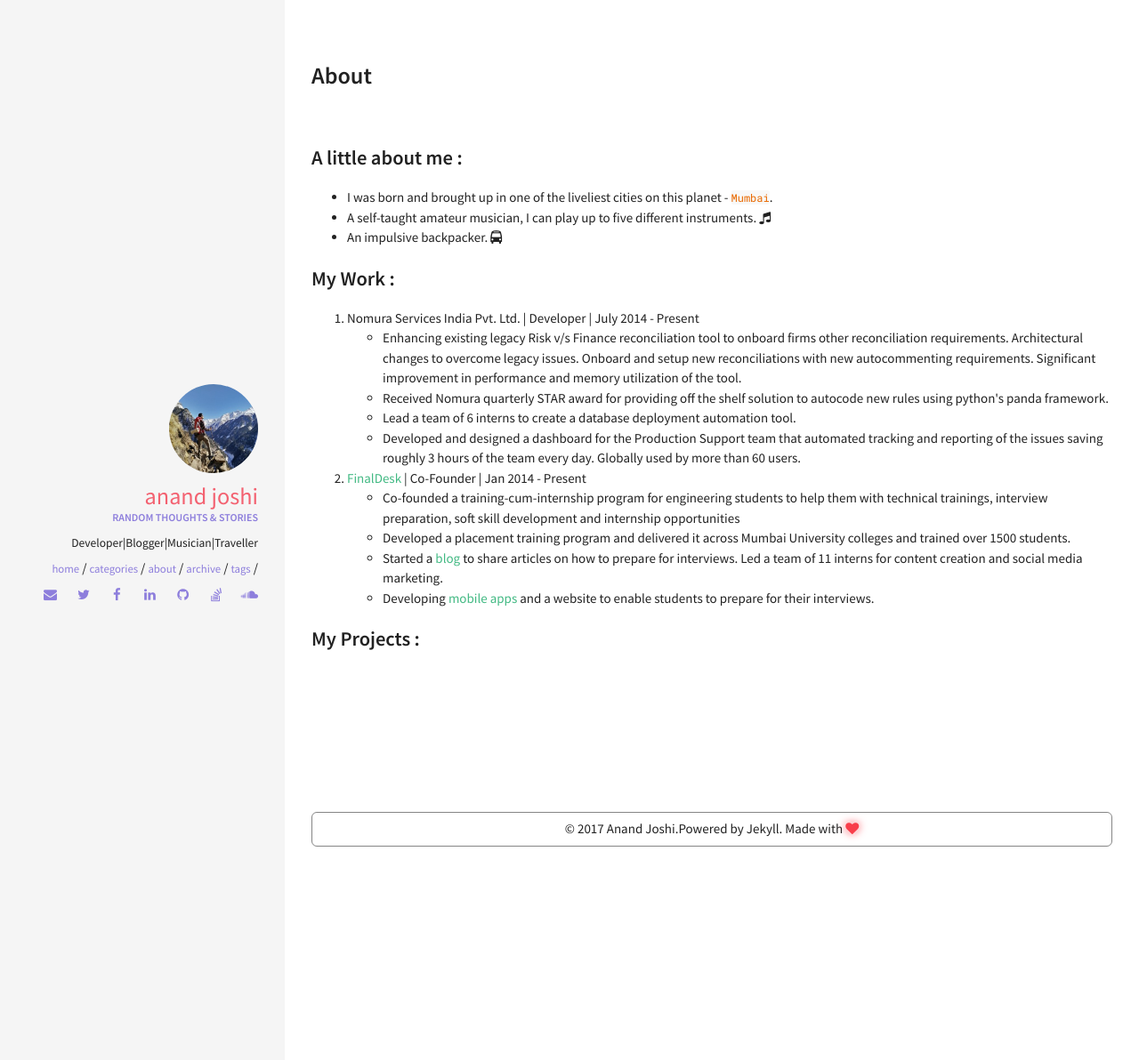
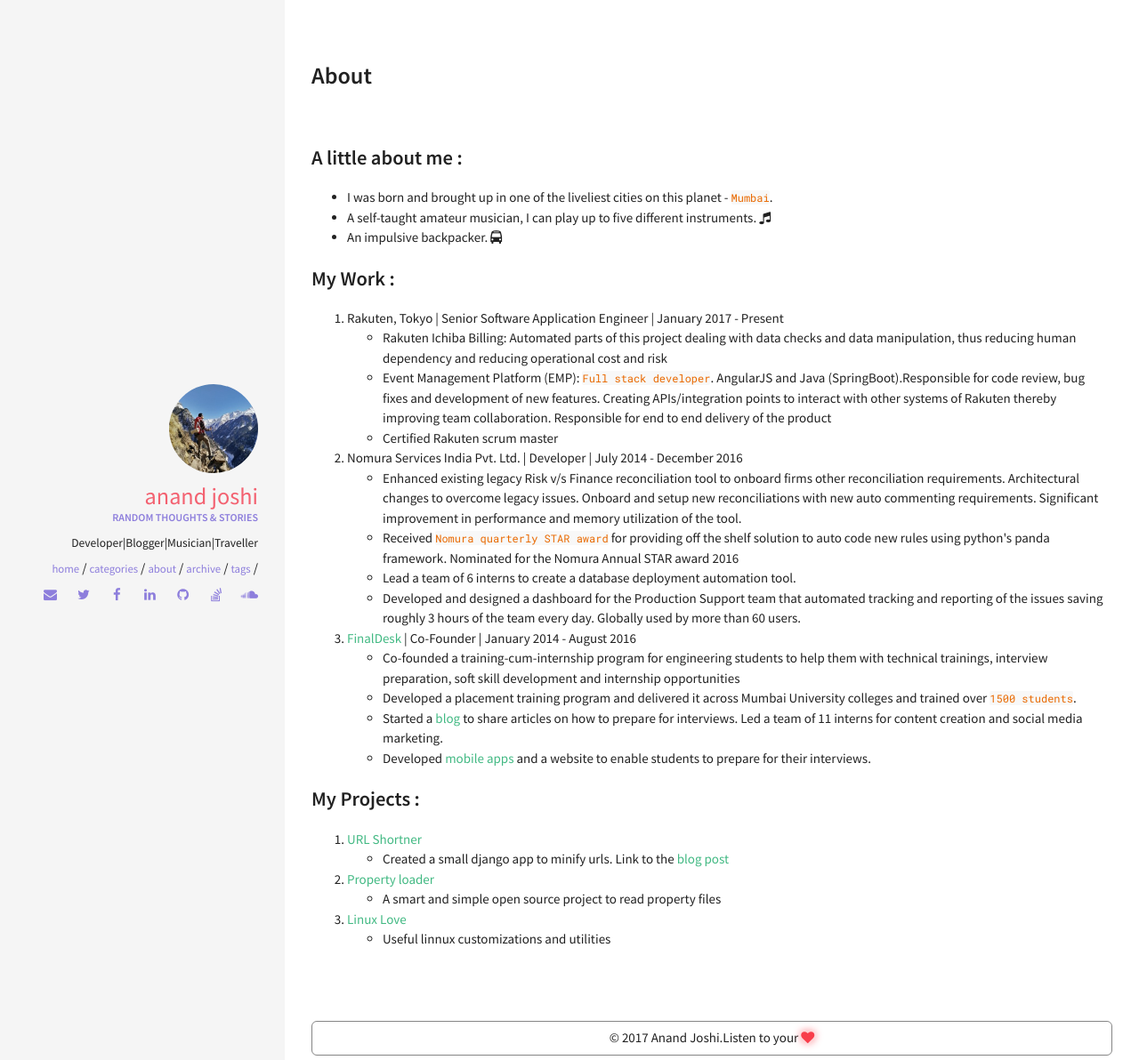
Before and after one commit to anandjoshi91/anandjoshi91.github.io, a Jekyll site: the page built from pages/about/index.html, in a window 1280 px wide. Shown: the whole page at 89% size. Built offline with Jekyll 4.4.1, drawn with Linux system fonts in a browser that asks for light colours.

Commit message:
edited about me and modified footer

```diff
--- a/_includes/footer.html
+++ b/_includes/footer.html
@@ -1,3 +1,3 @@
 <footer class="notice" style="margin-bottom:5px;margin-top:15px;">
-  &copy; {{ site.time | date: '%Y' }} {{ site.owner.name }}.Powered by Jekyll. Made with <i class="fa fa-heart heart-icon"></i>
+  &copy; {{ site.time | date: '%Y' }} {{ site.owner.name }}.Listen to your <i class="fa fa-heart heart-icon"></i>
 </footer>
--- a/pages/about/index.html
+++ b/pages/about/index.html
@@ -27,17 +27,27 @@
 
 <ol>
 	<li>
-		Nomura Services India Pvt. Ltd.  | Developer | July 2014 - Present
+		Rakuten, Tokyo  | Senior Software Application Engineer | January 2017 - Present
 		<ul>
 			<li>
-				Enhancing existing legacy Risk v/s Finance reconciliation tool to onboard firms other reconciliation
-				requirements. Architectural changes to overcome legacy issues. Onboard and setup new
-				reconciliations with new autocommenting
-				requirements. Significant improvement in performance
-				and memory utilization of the tool.
+				Rakuten Ichiba Billing: Automated parts of this project dealing with data checks and data manipulation, thus reducing human dependency and reducing operational cost and risk
 			</li>
 			<li>
-				Received Nomura quarterly STAR award for providing off the shelf solution to autocode new rules using python's panda framework.
+				Event Management Platform (EMP): <code class="highlighter-rouge">Full stack developer</code>. AngularJS and Java (SpringBoot).Responsible for code review, bug fixes and development of new features. Creating APIs/integration points to interact with other systems of Rakuten thereby improving team collaboration. Responsible for end to end delivery of the product
+			</li>
+			<li>
+				Certified Rakuten scrum master
+			</li>
+		</ul>
+	</li>
+	<li>
+		Nomura Services India Pvt. Ltd.  | Developer | July 2014 - December 2016
+		<ul>
+			<li>
+				Enhanced existing legacy Risk v/s Finance reconciliation tool to onboard firms other reconciliation requirements. Architectural changes to overcome legacy issues. Onboard and setup new reconciliations with new auto commenting requirements. Significant improvement in performance and memory utilization of the tool.
+			</li>
+			<li>
+				Received <code class="highlighter-rouge">Nomura quarterly STAR award</code> for providing off the shelf solution to auto code new rules using python's panda framework. Nominated for the Nomura Annual STAR award 2016
 			</li>
 			<li>
 				Lead a team of 6 interns to create a database deployment automation tool.
@@ -49,23 +59,51 @@
 	</li>
 
 	<li>
-		<a href="http://finaldesk.com/" target="_blank">FinalDesk</a> | Co-Founder | Jan 2014 - Present
-	</li>
+		<a href="http://finaldesk.com/" target="_blank">FinalDesk</a> | Co-Founder | January 2014 - August 2016
+
 		<ul>
 			<li>
 				Co-founded a training-cum-internship program for engineering students to help them with technical trainings, interview preparation, soft skill development and internship opportunities
 			</li>
 			<li>
-			Developed a placement training program and delivered it across Mumbai University colleges and trained over 1500 students.
+				Developed a placement training program and delivered it across Mumbai University colleges and trained over <code class="highlighter-rouge">1500 students</code>.
 			</li>
 			<li>
 				Started a <a href="http://blog.finaldesk.com/" target="_blank">blog</a> to share articles on how to prepare for interviews. Led a team of 11 interns for content creation and social media marketing.
 			</li>
 			<li>
-			Developing <a href="https://play.google.com/store/apps/details?id=com.finaldesk.cprogramming&hl=en" target="_blank">mobile apps</a>  and a website to enable students to prepare for their interviews.
+				Developed <a href="https://play.google.com/store/apps/details?id=com.finaldesk.cprogramming&hl=en" target="_blank">mobile apps</a>  and a website to enable students to prepare for their interviews.
 			</li>
 		</ul>
+	</li>
 </ol>
 
 
 <h3>My Projects :</h3>
+
+<ol>
+	<li>
+		<a href="https://github.com/anandjoshi91/url-shortener" target="_blank">URL Shortner</a>
+		<ul>
+			<li>
+				Created a small django app to minify urls. Link to the <a href="http://anandjoshi.me/articles/2016-10/URL-Shortening" target="_blank">blog post</a>
+			</li>
+		</ul>
+	</li>
+	<li>
+		<a href="https://github.com/anandjoshi91/pythonpropertyfileloader" target="_blank">Property loader</a>
+		<ul>
+			<li>
+				A smart and simple open source project to read property files
+			</li>
+		</ul>
+	</li>
+	<li>
+		<a href="https://github.com/anandjoshi91/linuxlove" target="_blank">Linux Love</a>
+		<ul>
+			<li>
+				Useful linnux customizations and utilities
+			</li>
+		</ul>
+	</li>
+</ol>
```
Lines whose indentation alone changed are shown as unchanged.
